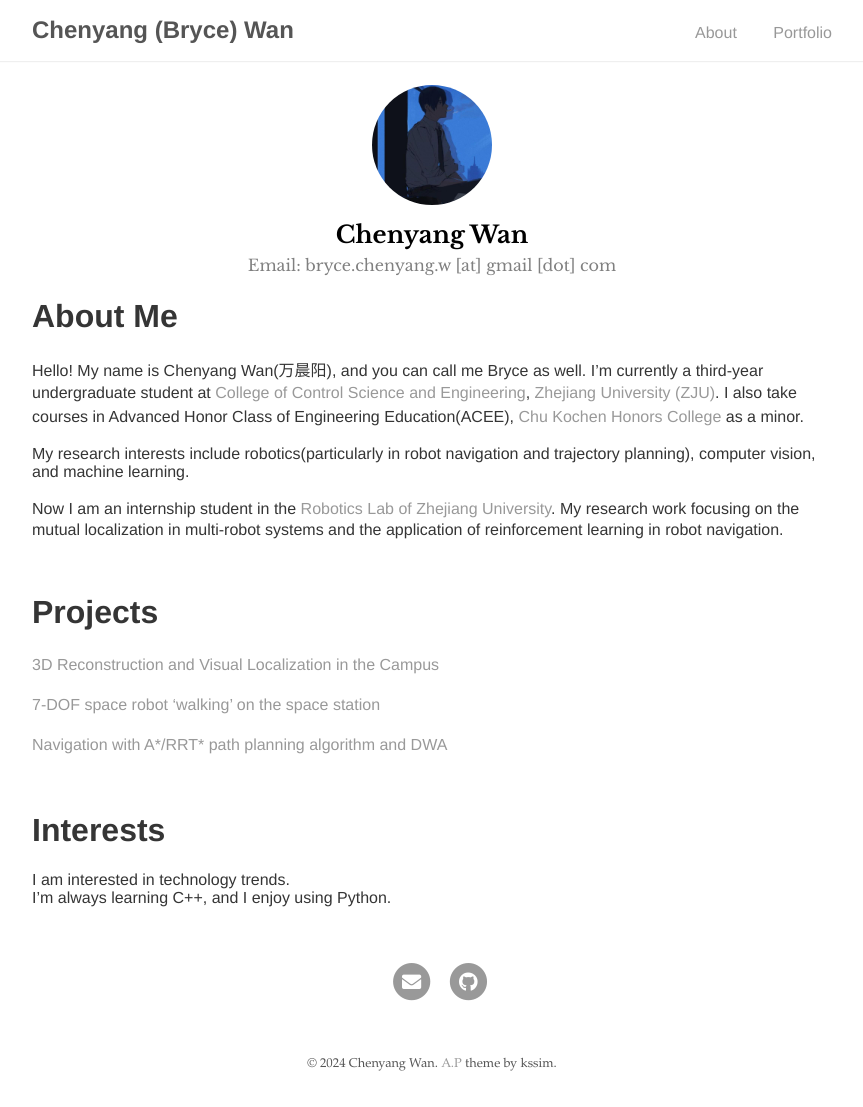
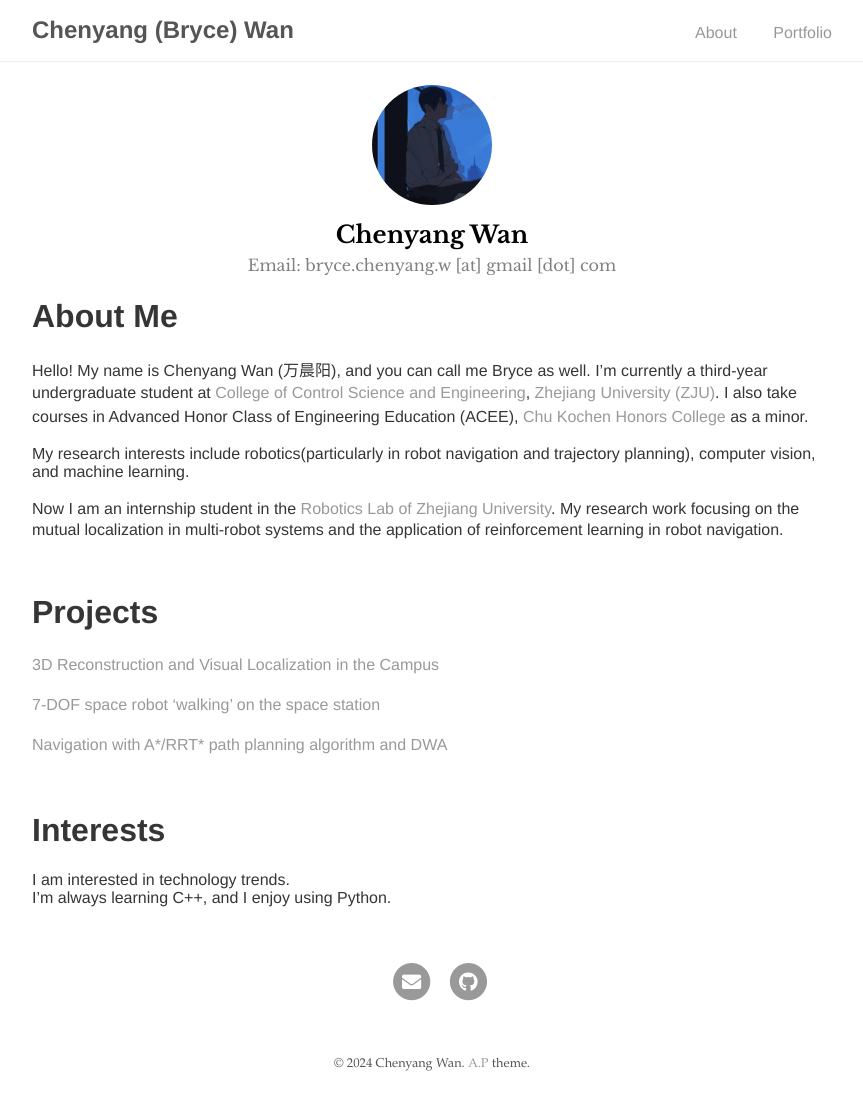
Before and after one commit to bryce-wan/bryce-wan.github.io, a Jekyll site: the page built from index.md, in a window 1280 px wide. Shown: the whole page, without its empty margins (208-1071 px from the left). Built offline with Jekyll 4.4.1, drawn with Linux system fonts in a browser that asks for light colours; our own code applies the rules of GitHub Pages for plain Markdown files.

```diff
--- a/_layouts/base.html
+++ b/_layouts/base.html
@@ -22,7 +22,7 @@
 
     <footer>
       <span>
-        &copy; <time datetime="{{ site.time }}">{{ site.time | date: '%Y' }}</time> {{ site.author.name }}. <a href="https://github.com/kssim/about-portfolio/">A.P</a> theme by kssim.
+        &copy; <time datetime="{{ site.time }}">{{ site.time | date: '%Y' }}</time> {{ site.author.name }}. <a href="https://github.com/kssim/about-portfolio/">A.P</a> theme.
       </span>
     </footer>
   </body>
--- a/index.md
+++ b/index.md
@@ -3,7 +3,7 @@ layout: about
 ---
 
 # About Me
-Hello! My name is Chenyang Wan(万晨阳), and you can call me Bryce as well. I'm currently a third-year undergraduate student at [College of Control Science and Engineering](http://www.cse.zju.edu.cn/cseenglish/main.htm), [Zhejiang University (ZJU)](https://www.zju.edu.cn/english/). I also take courses in Advanced Honor Class of Engineering Education(ACEE), [Chu Kochen Honors College](http://ckc.zju.edu.cn/ckcen/_t1906/main.psp) as a minor.
+Hello! My name is Chenyang Wan (万晨阳), and you can call me Bryce as well. I'm currently a third-year undergraduate student at [College of Control Science and Engineering](http://www.cse.zju.edu.cn/cseenglish/main.htm), [Zhejiang University (ZJU)](https://www.zju.edu.cn/english/). I also take courses in Advanced Honor Class of Engineering Education (ACEE), [Chu Kochen Honors College](http://ckc.zju.edu.cn/ckcen/_t1906/main.psp) as a minor.
 
 My research interests include robotics(particularly in robot navigation and trajectory planning), computer vision, and machine learning.
 
```
Also changed, not shown: _posts/2024-1-9-3D-reconstruction-and-visual-localization-of-the-campus.md (+3 -3 lines), 5 other files.
